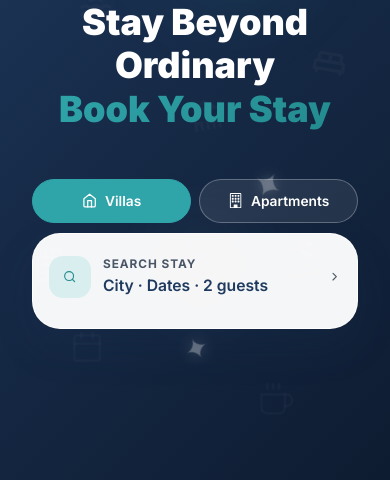
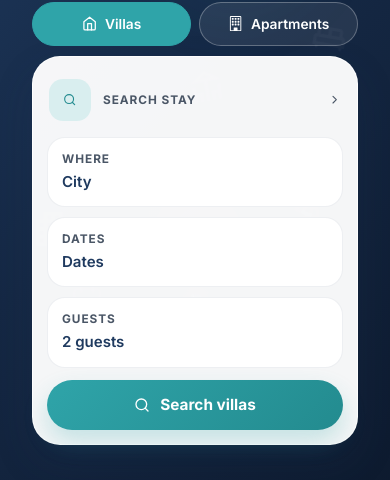
Before and after one commit to Royalummi/zevio-stayflexi, a Next.js app in the folder nextjs/: page / in a window 390 px wide. Shown: the part 351-831 px from the top of the page. Built offline with nearby package versions, Linux system fonts and the light colour scheme; no server answers.

Commit message:
fix: restore mobile summary blocks and adjust hero mobile viewport height

```diff
--- a/nextjs/app/globals.css
+++ b/nextjs/app/globals.css
@@ -316,6 +316,13 @@ button {
   display: flex;
   align-items: center;
   justify-content: center;
+}
+
+@media (max-width: 767px) {
+  .hero {
+    min-height: calc(100vh - 72px);
+    min-height: calc(100dvh - 72px);
+  }
 }
 
 @media (min-width: 768px) {
--- a/nextjs/components/home/MobileSearchBar.tsx
+++ b/nextjs/components/home/MobileSearchBar.tsx
@@ -199,12 +199,6 @@ export default function MobileSearchBar({
           infants > 0 ? `, ${infants} ${infants === 1 ? "infant" : "infants"}` : ""
         }`;
 
-  const heroSummary = [
-    formatLocation(selectedCity),
-    formatDateRange(startDate, endDate),
-    guestsSummary,
-  ].join(" · ");
-
   return (
     <>
       <div className={styles.mobileSearchBar}>
@@ -240,9 +234,42 @@ export default function MobileSearchBar({
             <div className={styles.heroIcon}><FiSearch /></div>
             <div className={styles.heroText}>
               <span className={styles.heroLabel}>Search stay</span>
-              <span className={styles.heroValue}>{heroSummary}</span>
             </div>
             <FiChevronRight className={styles.heroChevron} />
+          </button>
+
+          <div className={styles.summaryGrid}>
+            <button
+              type="button"
+              className={styles.summaryItem}
+              onClick={() => activateStep("where")}
+            >
+              <span className={styles.summaryLabel}>Where</span>
+              <span className={styles.summaryValue}>{formatLocation(selectedCity)}</span>
+            </button>
+            <button
+              type="button"
+              className={styles.summaryItem}
+              onClick={() => activateStep("dates")}
+            >
+              <span className={styles.summaryLabel}>
+                {propertyType === "villas" ? "Dates" : "Duration"}
+              </span>
+              <span className={styles.summaryValue}>{formatDateRange(startDate, endDate)}</span>
+            </button>
+            <button
+              type="button"
+              className={`${styles.summaryItem} ${styles.summaryItemFull}`}
+              onClick={() => activateStep("guests")}
+            >
+              <span className={styles.summaryLabel}>Guests</span>
+              <span className={styles.summaryValue}>{guestsSummary}</span>
+            </button>
+          </div>
+
+          <button type="button" className={styles.searchButton} onClick={openFromSummary}>
+            <FiSearch className={styles.searchButtonIcon} />
+            <span>{propertyType === "villas" ? "Search villas" : "Search apartments"}</span>
           </button>
 
 
```
